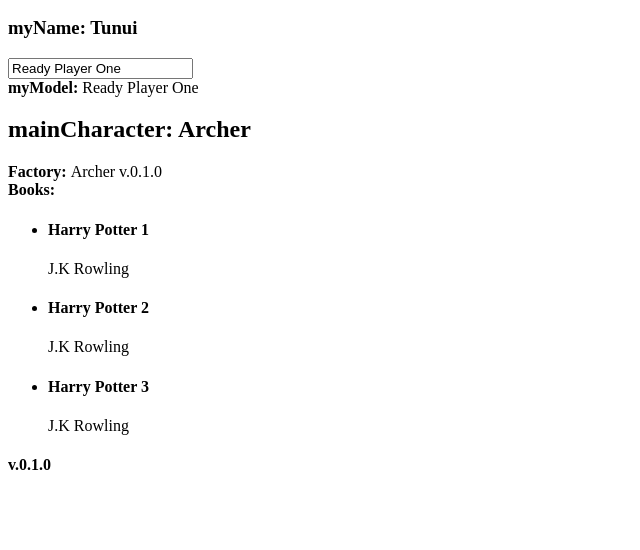
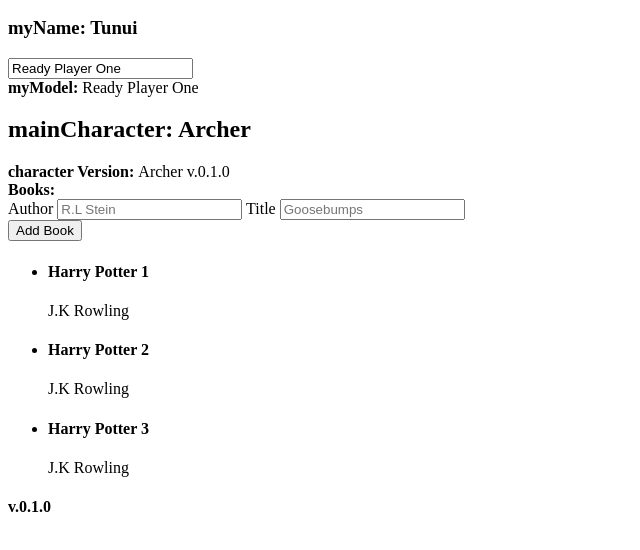
Before and after one commit to marunoa/angular-demo, a plain HTML site: page public/index.html in a window 1280 px wide. Shown: the part 110-660 px from the top of the page, without its empty margins (0-640 px from the left). Drawn offline with nearby package versions, Linux system fonts and the light colour scheme.

Commit message:
step14_ngClick

```diff
--- a/public/index.html
+++ b/public/index.html
@@ -34,12 +34,28 @@
     </h2>
   </div>
   <div>
-    <b>Factory: </b>
+    <b>character Version: </b>
     {{characterVersionFactory}}
   </div>
   <b>Books:</b>
+  <div>
+    <div>
+      <label>
+      Author
+        <input type="text" name="author" placeholder="R.L Stein" ng-model="author">
+      </label>
+      <label>
+      Title
+        <input type="text" name="author" placeholder="Goosebumps" ng-model="title">
+      </label>
+    </div>
+  </div>
+  <button ng-click="BookService.addBook({
+    author: author,
+    title: title
+  }); title = ''; author='';">Add Book</button>
   <ul>
-    <li ng-repeat="book in books">
+    <li ng-repeat="book in BookService.books">
       <h4>
         {{book.title}}
       </h4>
--- a/public/js/controllers.js
+++ b/public/js/controllers.js
@@ -16,5 +16,5 @@ angular.module("myApp")
           $scope.myModel = "Ready Player One";
           $scope.mainCharacter = mainCharacter;
           $scope.characterVersionFactory = CharacterVersionFactory;
-          $scope.books = BookService.getBooks();
+          $scope.BookService = BookService;
   }])
--- a/public/js/services.js
+++ b/public/js/services.js
@@ -29,3 +29,10 @@ BookService.prototype.getBooks = function () {
 BookService.prototype.getBook = function (id) {
   return this.books.find((book) => book.id === id);
 }
+
+BookService.prototype.addBook = function (bookData) {
+  this.books.unshift({
+    author: bookData.author,
+    title: bookData.title
+  })
+}
```
